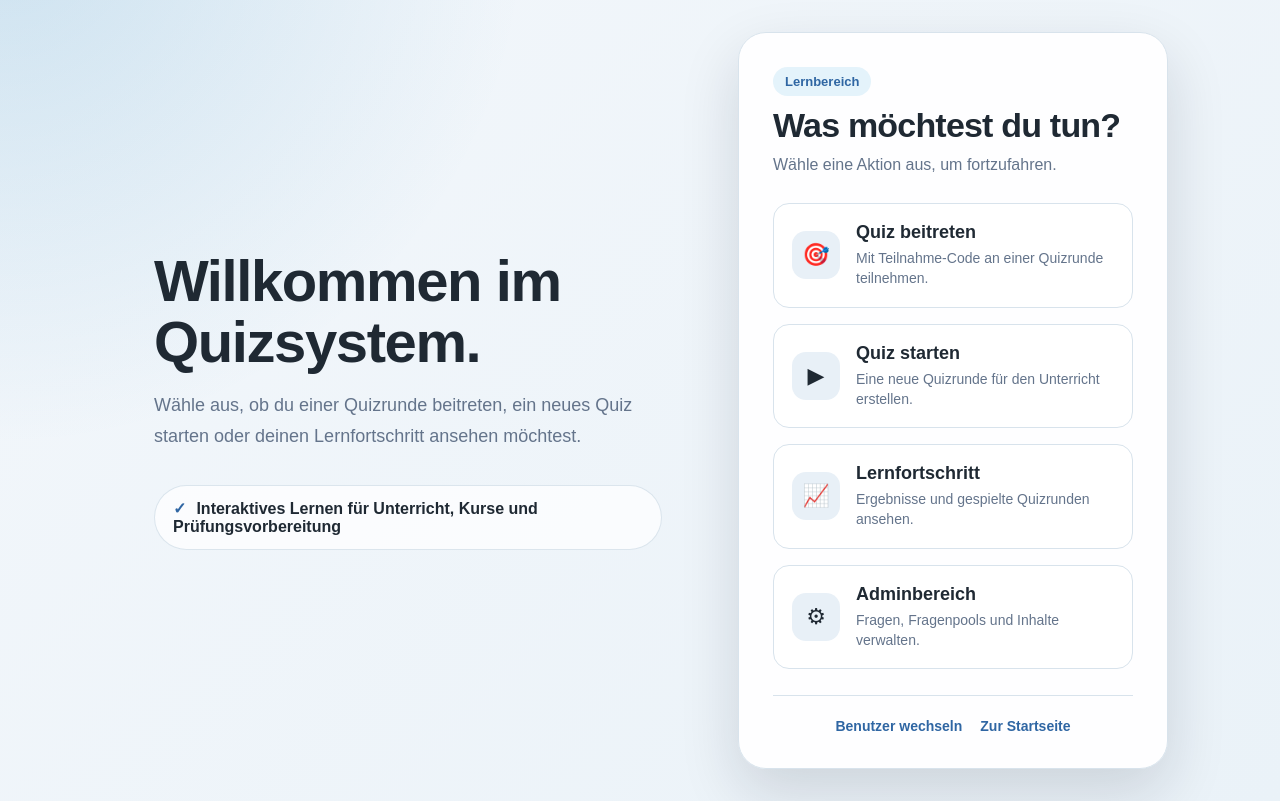
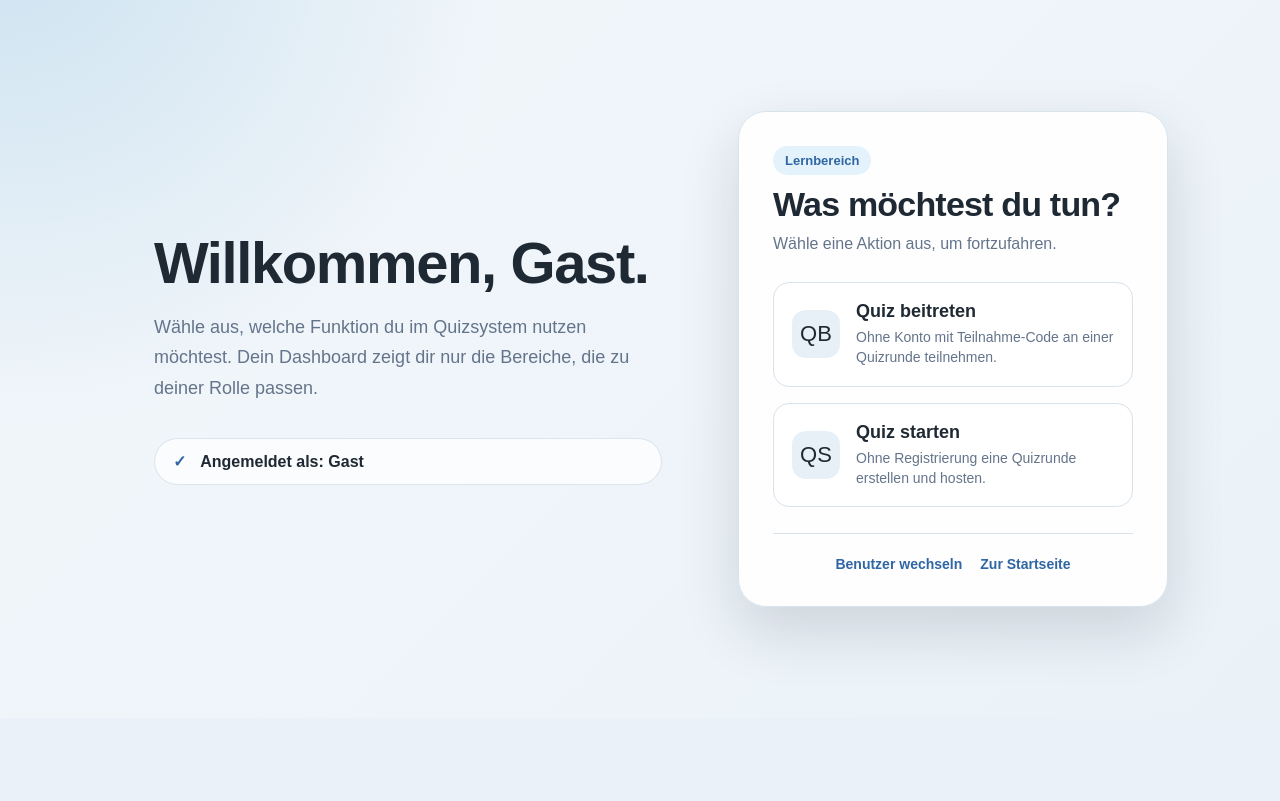
Before and after one commit to jasjas24/damago.learn, a PHP site: page /dashboard.php in a window 1280 px wide. Shown: the part 82-883 px from the top of the page. After the commit the page ends 720 px from the top, so only its background shows below. Run offline with PHP 8.4, Linux system fonts and the light colour scheme.

Commit message:
dashboard varianten hinzugefügt mit if else

```diff
--- a/Public/dashboard.php
+++ b/Public/dashboard.php
@@ -1,3 +1,33 @@
+<?php
+session_start();
+
+/*
+    Diese Werte werden später vom Backend nach Login,
+    Registrierung oder Gastbeitritt gesetzt.
+
+    Beispiel:
+    $_SESSION["username"] = "Max";
+    $_SESSION["role"] = "user";
+*/
+
+$username = $_SESSION["username"] ?? "Gast";
+$role = $_SESSION["role"] ?? "gast";
+
+$allowedRoles = ["admin", "dozent", "user", "gast"];
+
+if (!in_array($role, $allowedRoles)) {
+    $role = "gast";
+}
+
+$roleNames = [
+    "admin" => "Admin",
+    "dozent" => "Dozent",
+    "user" => "User",
+    "gast" => "Gast"
+];
+
+$displayRole = $roleNames[$role];
+?>
 <!DOCTYPE html>
 <html lang="de">
 <head>
@@ -17,14 +47,20 @@
     <main class="auth-layout dashboard-auth-layout">
         <section class="auth-info">
 
-            <h1>Willkommen im Quizsystem.</h1>
+            <h1>
+                Willkommen,
+                <?php echo htmlspecialchars($username); ?>.
+            </h1>
+
             <p>
-                Wähle aus, ob du einer Quizrunde beitreten,
-                ein neues Quiz starten oder deinen Lernfortschritt ansehen möchtest.
+                Wähle aus, welche Funktion du im Quizsystem nutzen möchtest.
+                Dein Dashboard zeigt dir nur die Bereiche, die zu deiner Rolle passen.
             </p>
 
             <div class="info-list">
-                <div>Interaktives Lernen für Unterricht, Kurse und Prüfungsvorbereitung</div>
+                <div>
+                    Angemeldet als: <?php echo htmlspecialchars($displayRole); ?>
+                </div>
             </div>
         </section>
 
@@ -37,8 +73,10 @@
 
             <div class="dashboard-actions">
 
+                <?php if ($role === "admin"): ?>
+
                     <a href="quiz_beitreten.html" class="dashboard-action-card">
-                    <div class="dashboard-action-icon">🎯</div>
+                        <div class="dashboard-action-icon">QB</div>
                         <div>
                             <h3>Quiz beitreten</h3>
                             <p>Mit Teilnahme-Code an einer Quizrunde teilnehmen.</p>
@@ -46,28 +84,128 @@
                     </a>
 
                     <a href="quiz_erstellen.html" class="dashboard-action-card">
-                    <div class="dashboard-action-icon">▶</div>
+                        <div class="dashboard-action-icon">QS</div>
                         <div>
                             <h3>Quiz starten</h3>
-                        <p>Eine neue Quizrunde für den Unterricht erstellen.</p>
+                            <p>Eine neue Quizrunde erstellen und hosten.</p>
                         </div>
                     </a>
 
                     <a href="historie.html" class="dashboard-action-card">
-                    <div class="dashboard-action-icon">📈</div>
+                        <div class="dashboard-action-icon">LF</div>
                         <div>
                             <h3>Lernfortschritt</h3>
-                        <p>Ergebnisse und gespielte Quizrunden ansehen.</p>
+                            <p>Eigene Ergebnisse und gespielte Quizrunden ansehen.</p>
                         </div>
                     </a>
 
                     <a href="admin.html" class="dashboard-action-card">
-                    <div class="dashboard-action-icon">⚙</div>
+                        <div class="dashboard-action-icon">AD</div>
                         <div>
                             <h3>Adminbereich</h3>
-                        <p>Fragen, Fragenpools und Inhalte verwalten.</p>
+                            <p>Fragenpools, Fragen, Medien, Nutzer und Archive verwalten.</p>
                         </div>
                     </a>
+
+                    <a href="fragen_verwalten.html" class="dashboard-action-card">
+                        <div class="dashboard-action-icon">FV</div>
+                        <div>
+                            <h3>Fragen verwalten</h3>
+                            <p>Fragen erstellen, bearbeiten, deaktivieren oder importieren.</p>
+                        </div>
+                    </a>
+
+                    <a href="medien_verwalten.html" class="dashboard-action-card">
+                        <div class="dashboard-action-icon">MV</div>
+                        <div>
+                            <h3>Medien verwalten</h3>
+                            <p>Bilder hochladen und Fragen zuordnen.</p>
+                        </div>
+                    </a>
+
+                <?php elseif ($role === "dozent"): ?>
+
+                    <a href="quiz_beitreten.html" class="dashboard-action-card">
+                        <div class="dashboard-action-icon">QB</div>
+                        <div>
+                            <h3>Quiz beitreten</h3>
+                            <p>Mit Teilnahme-Code an einer Quizrunde teilnehmen.</p>
+                        </div>
+                    </a>
+
+                    <a href="quiz_erstellen.html" class="dashboard-action-card">
+                        <div class="dashboard-action-icon">QS</div>
+                        <div>
+                            <h3>Quiz starten</h3>
+                            <p>Eine Quizrunde für den Unterricht erstellen und steuern.</p>
+                        </div>
+                    </a>
+
+                    <a href="historie.html" class="dashboard-action-card">
+                        <div class="dashboard-action-icon">LF</div>
+                        <div>
+                            <h3>Lernfortschritt</h3>
+                            <p>Eigene Ergebnisse und gespielte Quizrunden ansehen.</p>
+                        </div>
+                    </a>
+
+                    <a href="auswertung.html" class="dashboard-action-card">
+                        <div class="dashboard-action-icon">AW</div>
+                        <div>
+                            <h3>Quiz-Auswertung</h3>
+                            <p>Ergebnisse und Zwischenstände von Quizrunden ansehen.</p>
+                        </div>
+                    </a>
+
+                <?php elseif ($role === "user"): ?>
+
+                    <a href="quiz_beitreten.html" class="dashboard-action-card">
+                        <div class="dashboard-action-icon">QB</div>
+                        <div>
+                            <h3>Quiz beitreten</h3>
+                            <p>Mit Teilnahme-Code an einer Quizrunde teilnehmen.</p>
+                        </div>
+                    </a>
+
+                    <a href="quiz_erstellen.html" class="dashboard-action-card">
+                        <div class="dashboard-action-icon">QS</div>
+                        <div>
+                            <h3>Quiz starten</h3>
+                            <p>Eine eigene Quizrunde starten und Lerninhalte üben.</p>
+                        </div>
+                    </a>
+
+                    <a href="historie.html" class="dashboard-action-card">
+                        <div class="dashboard-action-icon">LF</div>
+                        <div>
+                            <h3>Lernfortschritt</h3>
+                            <p>Eigene Ergebnisse und gespielte Quizrunden ansehen.</p>
+                        </div>
+                    </a>
+
+                <?php elseif ($role === "gast"): ?>
+
+                    <a href="quiz_beitreten.html" class="dashboard-action-card">
+                        <div class="dashboard-action-icon">QB</div>
+                        <div>
+                            <h3>Quiz beitreten</h3>
+                            <p>Ohne Konto mit Teilnahme-Code an einer Quizrunde teilnehmen.</p>
+                        </div>
+                    </a>
+
+                    <a href="quiz_erstellen.html" class="dashboard-action-card">
+                        <div class="dashboard-action-icon">QS</div>
+                        <div>
+                            <h3>Quiz starten</h3>
+                            <p>Ohne Registrierung eine Quizrunde erstellen und hosten.</p>
+                        </div>
+                    </a>
+
+                <?php else: ?>
+
+                    <p>Deine Rolle konnte nicht erkannt werden.</p>
+
+                <?php endif; ?>
 
             </div>
 
```
Also changed, not shown: Public/login.html (+8 -1 lines). Lines whose indentation alone changed are shown as unchanged.
